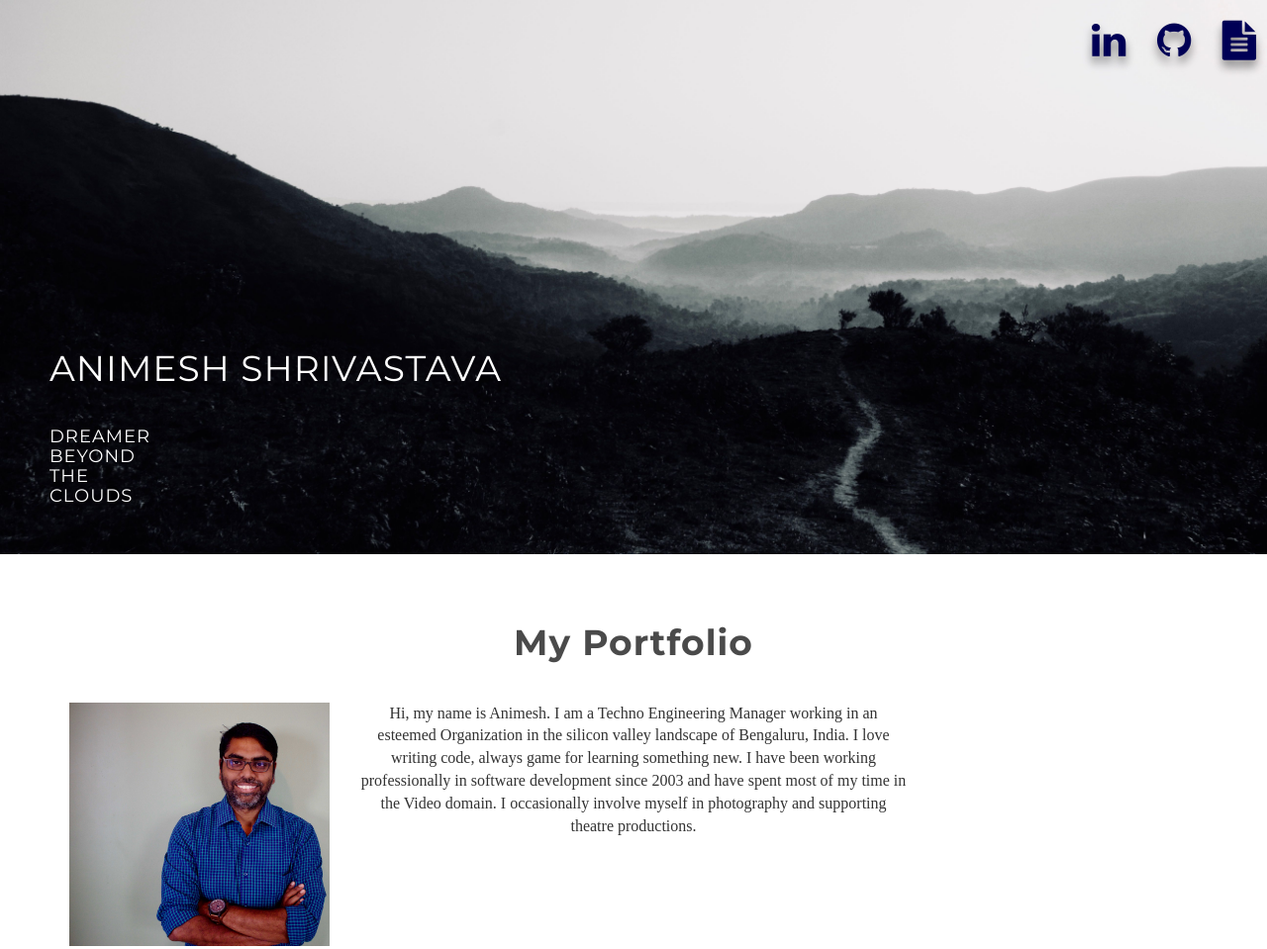
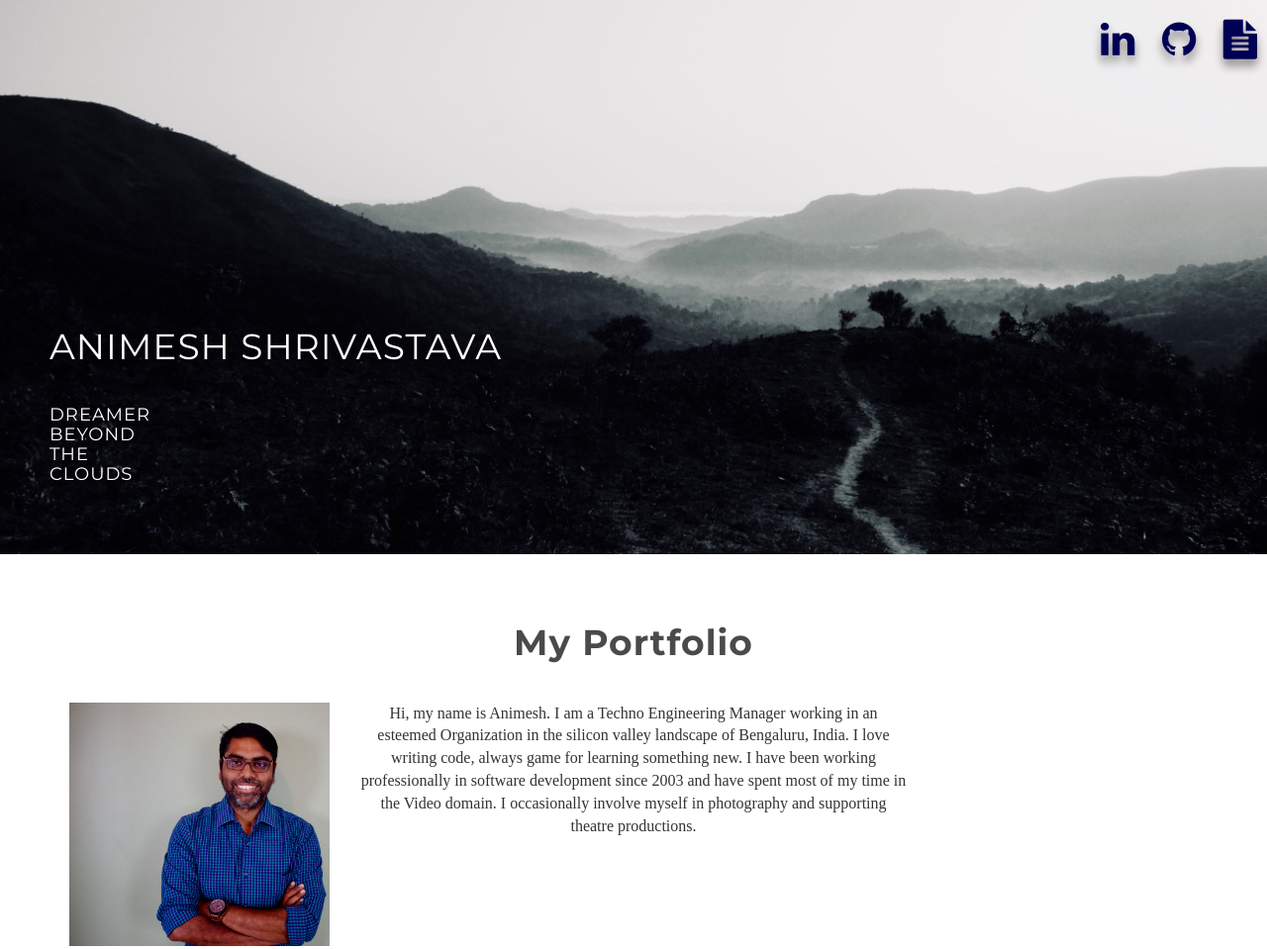
Before and after one commit to ani979/my-portfolio, a React app: page / in a window 1280 px wide. Shown: the top 959 px of the page at 99% size. Built offline with nearby package versions, Linux system fonts and the light colour scheme.

Commit message:
Social icons are not added through react

```diff
--- a/index.html
+++ b/index.html
@@ -11,12 +11,12 @@
     <title>Animesh's Portfolio</title>
 
     <!-- Bootstrap core CSS -->
-    <link href="styles/bootstrap.css" rel="stylesheet">
+    <link href="styles/bootstrap.css" rel="stylesheet"/>
 
     <!-- Custom styles for this template -->
-    <link href="styles/style.css" rel="stylesheet">
-    <link href="styles/main.css" rel="stylesheet">
-    <link href="styles/socialMediaIcons.css" rel="stylesheet">
+    <link href="styles/style.css" rel="stylesheet"/>
+    <link href="styles/main.css" rel="stylesheet"/>
+    <link href="styles/socialMediaIcons.css" rel="stylesheet"/>
     <link rel="stylesheet" href="https://maxcdn.bootstrapcdn.com/font-awesome/4.7.0/css/font-awesome.min.css"/>
 
     <!-- Just for debugging purposes. Don't actually copy this line! -->
@@ -42,7 +42,7 @@
 
 
 	<div id="headerwrap">
-    <div class="navbar navbar-default ">
+    <!-- <div class="navbar navbar-default ">
         <div class="navbar-collapse collapse wrapper">
           <ul class="navbar-right socialMedia">
             <li class="socialWrapper"><a class="social"
@@ -65,9 +65,10 @@
             <!-- <li><a class="social " href="https://www.hackerrank.com/ani979">
               <i class="fa fa-fire"></i></a>
             </li> -->
-          </ul>
-        </div><!--/.nav-collapse -->
-    </div>
+          <!-- </ul> -->
+        <!--</div><!--/.nav-collapse -->
+    <!--</div> -->
+     <main id = "social-network"></main>
 
 
     <div class="contner container">
@@ -190,5 +191,8 @@
     <!-- Placed at the end of the document so the pages load faster -->
     <script src="https://code.jquery.com/jquery-3.3.1.min.js"   integrity="sha256-FgpCb/KJQlLNfOu91ta32o/NMZxltwRo8QtmkMRdAu8="   crossorigin="anonymous"></script>
     <script src="https://maxcdn.bootstrapcdn.com/bootstrap/4.0.0/js/bootstrap.min.js" integrity="sha384-JZR6Spejh4U02d8jOt6vLEHfe/JQGiRRSQQxSfFWpi1MquVdAyjUar5+76PVCmYl" crossorigin="anonymous"></script>
+
+    <script type="text/javascript" src = "dist/bundle.js"></script>
+
   </body>
 </html>
--- /dev/null
+++ b/js/social-Network-Header.js
@@ -0,0 +1,34 @@
+import React from 'react'
+
+class SocialNetworkHeader extends React.Component {
+  render() {
+    return(
+      <div className="navbar-collapse collapse wrapper">
+              <ul className="navbar-right socialMedia">
+                <li className="socialWrapper"><a className="social"
+                   title="LinkedIn Profile"
+                   target="_blank"
+                   href="https://www.linkedin.com/in/animesh-shrivastava-13981019/">
+                  <i className="fa fa-linkedin fa-2x"></i>
+                </a></li>
+                  <li className="socialWrapper"><a className="social"
+                   title="GitHub Profile"
+                   target="_blank"
+                   href="https://github.com/ani979/">
+                  <i className="fa fa-github fa-2x"></i>
+                </a></li>
+                  <li className="socialWrapper"><a className="social"
+                   title="My Resume"
+                   href="/resume/Resume_Animesh.pdf">
+                  <i className="fa fa-file-text fa-2x"></i>
+                </a></li>
+                {/* <li><a className="social " href="https://www.hackerrank.com/ani979">
+                  <i className="fa fa-fire"></i></a>
+                </li> */}
+              </ul>
+            </div>
+    );
+  }
+}
+
+export default SocialNetworkHeader;
```
Also changed, not shown: js/main.js (+7 -2 lines).
